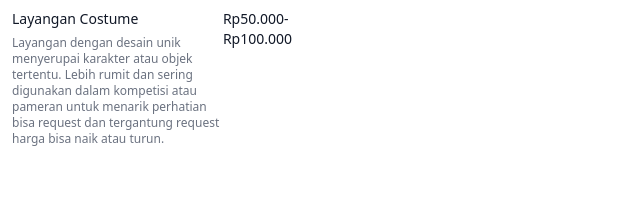
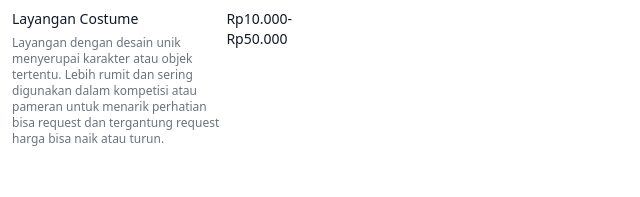
Before and after one commit to Magiciand-max/web, a plain HTML site: page index.html in a window 1280 px wide. Shown: the part 919-1116 px from the top of the page, 636-1276 px from the left. Drawn offline with nearby package versions, Linux system fonts and the light colour scheme.

Commit message:
index.html

```diff
--- a/index.html
+++ b/index.html
@@ -136,7 +136,7 @@
                 </p>
               </div>
 
-              <p class="text-gray-900">Rp50.000-Rp100.000</p>
+              <p class="text-gray-900">Rp10.000-Rp50.000</p>
             </div>
           </a>
     </div>
```
